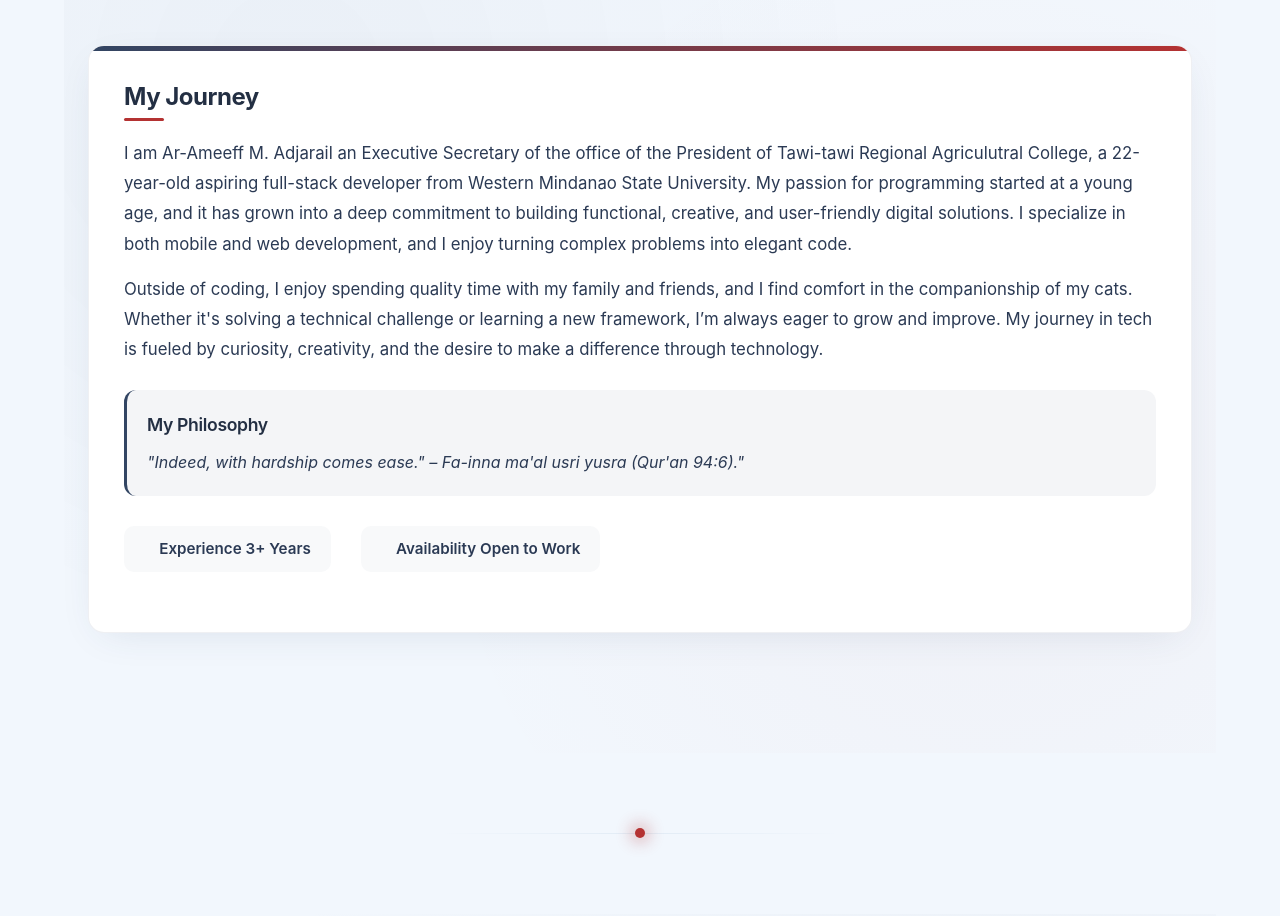
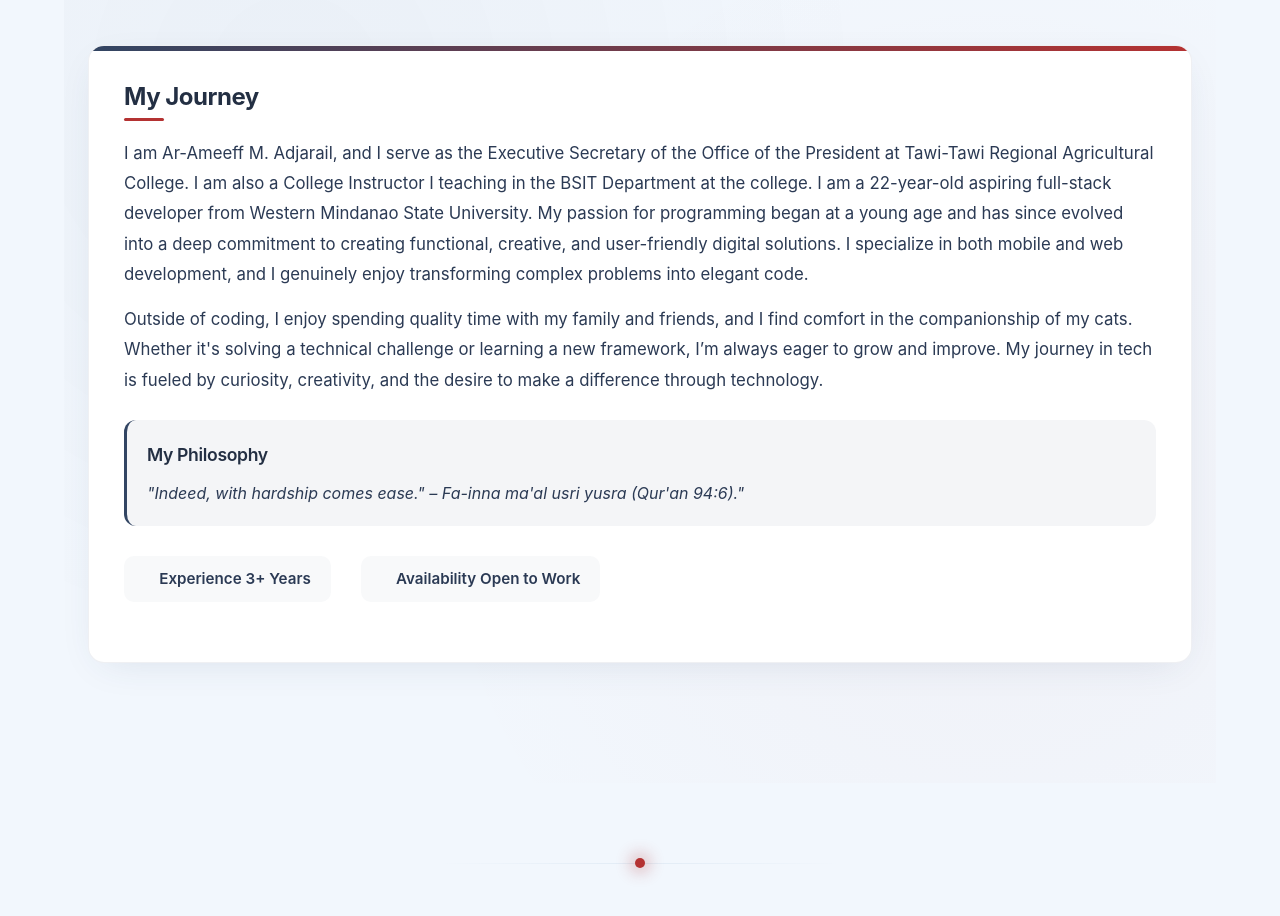
Before and after one commit to Ameeffy/Ameeff-portfolio, a React (Vite) app: page / in a window 1280 px wide. Shown: the part 1460-2376 px from the top of the page. Built offline with nearby package versions, Linux system fonts and the light colour scheme; some icons are missing.

Commit message:
Update About.jsx

```diff
--- a/src/sections/About.jsx
+++ b/src/sections/About.jsx
@@ -50,7 +50,9 @@ const About = () => {
             </Typography>
 
             <Typography variant="body1" className="bio-text">
-            I am Ar-Ameeff M. Adjarail an Executive Secretary of the office of the President of Tawi-tawi Regional Agriculutral College, a 22-year-old aspiring full-stack developer from Western Mindanao State University. My passion for programming started at a young age, and it has grown into a deep commitment to building functional, creative, and user-friendly digital solutions. I specialize in both mobile and web development, and I enjoy turning complex problems into elegant code.
+            I am Ar-Ameeff M. Adjarail, and I serve as the Executive Secretary of the Office of the President at Tawi-Tawi Regional Agricultural College. I am also a College Instructor I teaching in the BSIT Department at the college.
+
+I am a 22-year-old aspiring full-stack developer from Western Mindanao State University. My passion for programming began at a young age and has since evolved into a deep commitment to creating functional, creative, and user-friendly digital solutions. I specialize in both mobile and web development, and I genuinely enjoy transforming complex problems into elegant code.
             </Typography>
 
 
```
